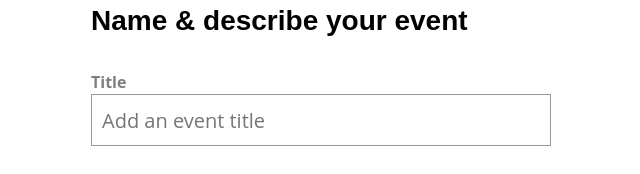
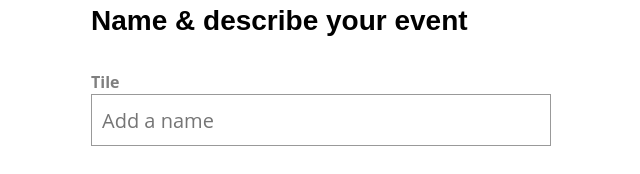
Before and after one commit to OussamaAlouat/vue-next-level, a Vue app: page /event/create in a window 1280 px wide. Shown: the part 306-480 px from the top of the page, without its empty margins (319-959 px from the left). Built offline with nearby package versions, Linux system fonts and the light colour scheme.

Commit message:
Created baseInput compoenent

```diff
--- /dev/null
+++ b/src/components/BaseInput.vue
@@ -0,0 +1,28 @@
+<template>
+  <div>
+      <label v-if="label">{{ label }}</label>
+      <input :value="value" @input="updateValue" v-bind="$attrs"/>
+  </div>
+</template>
+
+<script>
+export default {
+  inheritAttrs: false,
+  props: {
+    label: {
+      type: String,
+      required: false,
+      default: ''
+    },
+    value: [String, Number]
+  },
+  methods: {
+    updateValue(event) {
+      this.$emit('input', event.target.value)
+    }
+  }
+}
+</script>
+
+<style>
+</style>
--- a/src/views/EventCreate.vue
+++ b/src/views/EventCreate.vue
@@ -8,21 +8,31 @@
       </select>
 
       <h3>Name & describe your event</h3>
-      <div class="field">
-        <label>Title</label>
-        <input v-model="event.title" type="text" placeholder="Add an event title"/>
-      </div>
 
-      <div class="field">
-        <label>Description</label>
-        <input v-model="event.description" type="text" placeholder="Add a description"/>
-      </div>
+      <base-input
+        type="text"
+        placeholder="Add a name"
+        label="Tile" v-model="event.title"
+        class="field"
+      />
+
+      <base-input
+        type="text"
+        placeholder="Add a description"
+        label="Description"
+        v-model="event.description"
+        class="field"
+      />
 
       <h3>Where is your event?</h3>
-      <div class="field">
-        <label>Location</label>
-        <input v-model="event.location" type="text" placeholder="Add a location"/>
-      </div>
+
+      <base-input
+        type="text"
+        placeholder="Add a location"
+        label="Location"
+        v-model="event.location"
+        class="field"
+      />
 
       <h3>When is your event?</h3>
 
@@ -47,10 +57,12 @@
 <script>
 import Datepicker from 'vuejs-datepicker'
 import NProgress from 'nprogress'
+import BaseInput from '@/components/BaseInput.vue'
 
 export default {
   components: {
-    Datepicker
+    Datepicker,
+    BaseInput
   },
   data() {
     const times = []
```
